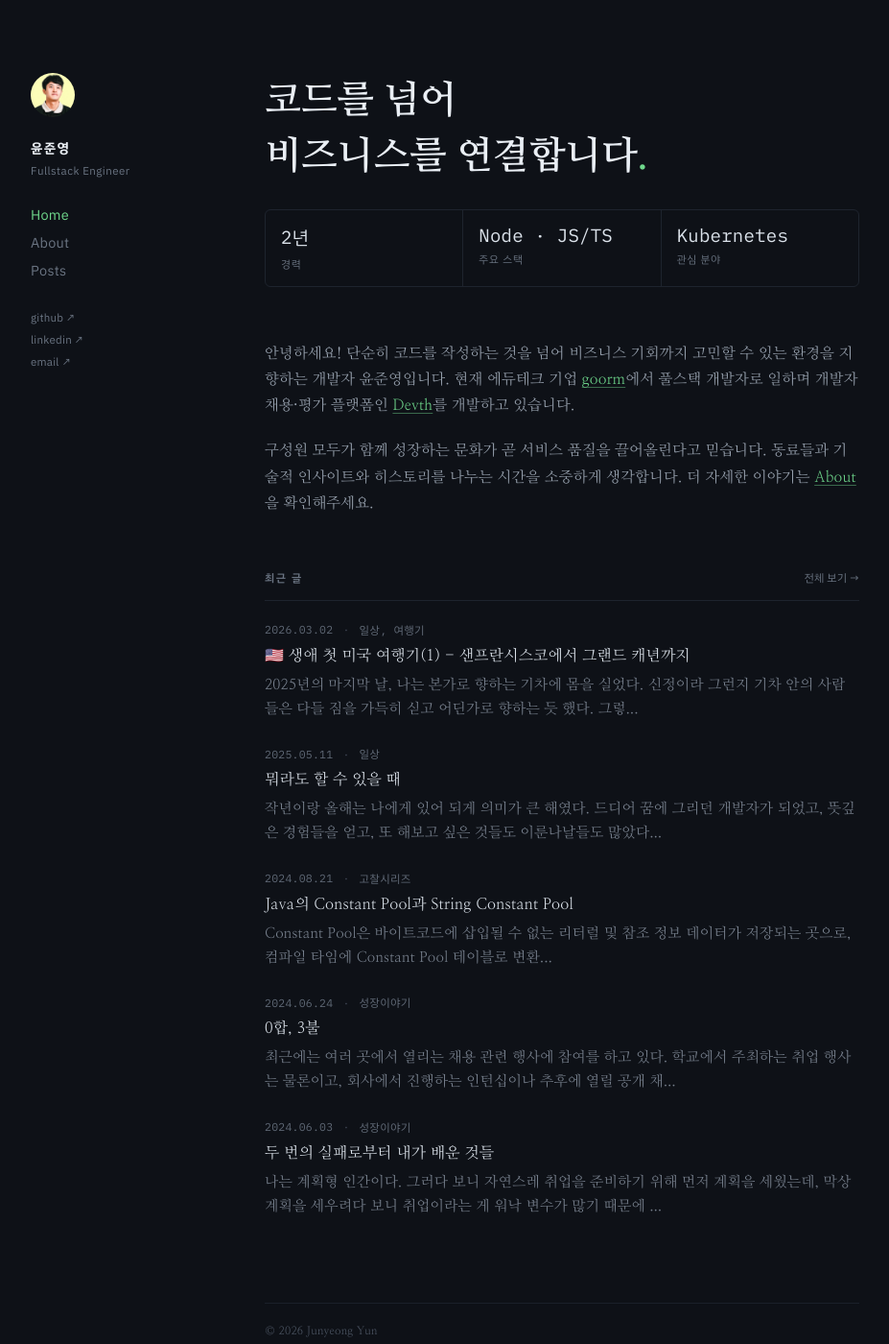
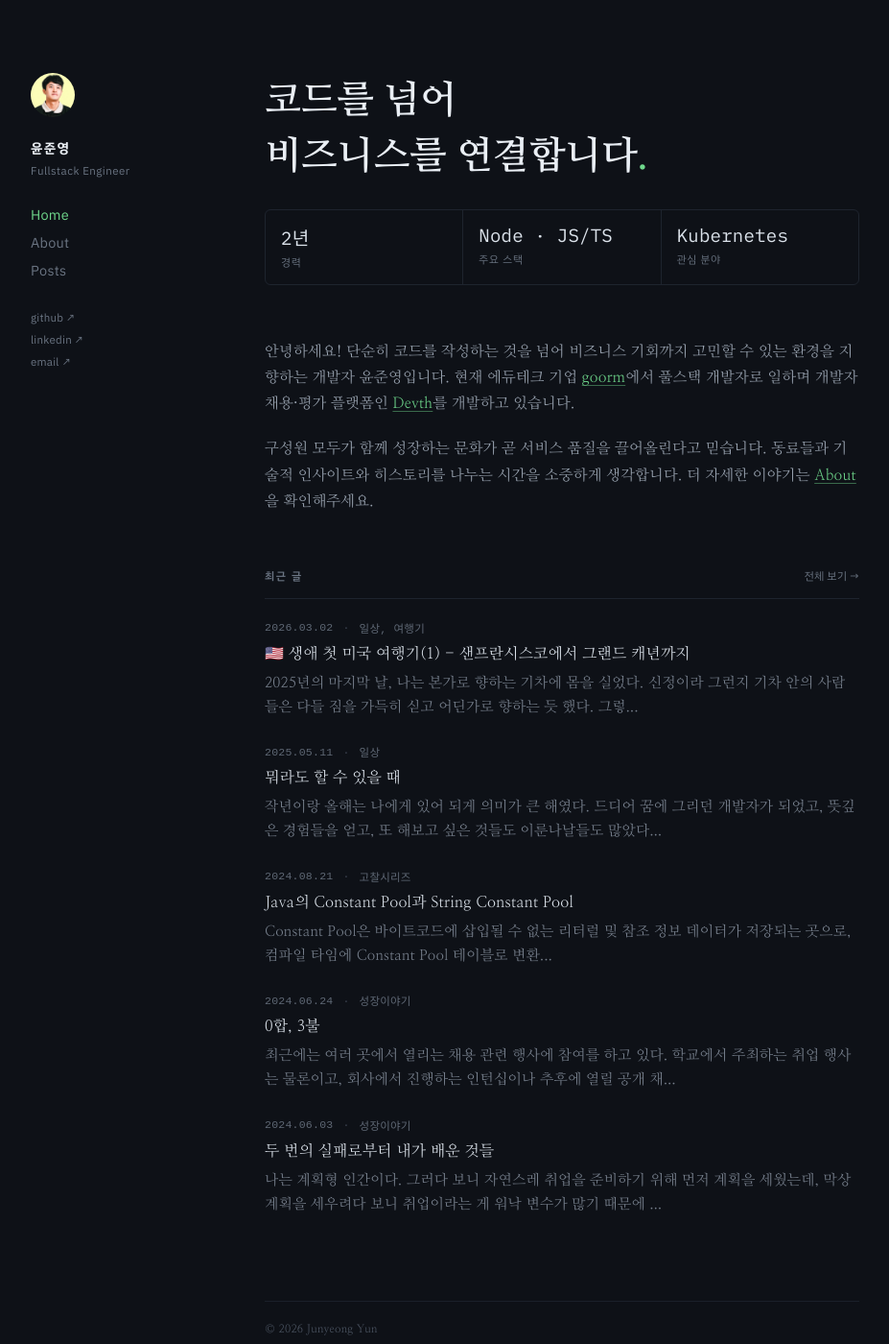
Before and after one commit to ypjun100/v2.junyeong.dev, a Jekyll site: the page built from index.html, in a window 1280 px wide and 1400 px high. Shown: the whole window at 96% size, without its empty margins (138-1065 px from the left). Built offline with Jekyll 4.4.1, drawn with Linux system fonts in a browser that asks for light colours.

Commit message:
fix: stop splitting meta rows across two typefaces
IBM Plex Mono has no Hangul and IBM Plex ships no Mono Korean, so pairing it
with a Hangul fallback breaks a single row in two -- figures in one face, 분 소요
and category names in another. Rows that mix the two now hand the whole line to
the system mono and stay internally consistent. Dates and code blocks, which
carry no Hangul, keep IBM Plex Mono.

That retires --font-mono-ko: the stat value no longer asks for the UI face, so
the subset stops collecting from intro__stat-value and drops the 년 glyph it was
carrying for nothing.

```diff
--- a/_sass/_about.scss
+++ b/_sass/_about.scss
@@ -45,7 +45,7 @@
 }
 
 .career__period {
-  font-family: var(--font-mono);
+  font-family: var(--font-mono-mixed);
   font-size: 11.5px;
   color: var(--muted-dim);
 }
--- a/_sass/_home.scss
+++ b/_sass/_home.scss
@@ -51,7 +51,7 @@
 }
 
 .intro__stat-value {
-  font-family: var(--font-mono-ko);
+  font-family: var(--font-mono);
   font-size: 19px;
   color: var(--text-mid);
 }
@@ -105,7 +105,7 @@
   gap: 10px;
   align-items: center;
   flex-wrap: wrap;
-  font-family: var(--font-mono);
+  font-family: var(--font-mono-mixed);
   font-size: 11.5px;
   color: var(--muted-dim);
 }
--- a/_sass/_post.scss
+++ b/_sass/_post.scss
@@ -39,7 +39,7 @@
   display: flex;
   gap: 10px;
   flex-wrap: wrap;
-  font-family: var(--font-mono);
+  font-family: var(--font-mono-mixed);
   font-size: 11.5px;
   color: var(--muted-dim);
 }
--- a/_sass/_tokens.scss
+++ b/_sass/_tokens.scss
@@ -49,10 +49,13 @@
   // Titles and headings share the body face. Nanum Myeongjo ships 400 and 700
   // only, so the heaviest heading is 700 rather than the 900 of the mockup.
   --font-post-title: "Nanum Myeongjo", AppleMyungjo, Batang, serif;
+  // IBM Plex Mono has no Hangul and there is no Plex Mono Korean, so the few
+  // Korean words that sit in mono rows -- 분 소요, category and tag names --
+  // fall through to whatever monospace face the reader's system provides.
   --font-mono: "IBM Plex Mono", monospace;
-  // IBM Plex Mono carries no Hangul. Where a mono figure sits next to a Korean
-  // unit, this stack keeps the digits monospaced and hands the Hangul to the UI
-  // face instead of whatever monospace font the system happens to pick.
-  --font-mono-ko: "IBM Plex Mono", "IBM Plex Sans KR", "Apple SD Gothic Neo", "Malgun Gothic", sans-serif;
+  // Rows that put figures next to Korean. Pairing IBM Plex Mono with a Hangul
+  // fallback splits one line across two faces, so these hand the whole row to
+  // the system mono and stay internally consistent instead.
+  --font-mono-mixed: monospace;
   --tracking: 0.015em;
 }
--- a/script/build-fonts.py
+++ b/script/build-fonts.py
@@ -62,7 +62,6 @@
     r'class="section-label[^"]*"[^>]*>(.*?)<',
     r'class="section-head__more"[^>]*>(.*?)<',
     r'class="intro__stat-label"[^>]*>(.*?)<',
-    r'class="intro__stat-value"[^>]*>(.*?)<',
     r'class="chip"[^>]*>(.*?)<',
 ]
 UI_SEARCH_FILES = ["_includes/*.html", "_layouts/*.html", "index.html", "about.html", "posts.html"]
```
Also changed, not shown: docs/specs/v2-site/02-PLAN.md (+4 -2 lines), assets/fonts/ibm-plex-sans-kr-400.woff2, assets/fonts/ibm-plex-sans-kr-600.woff2, assets/fonts/ibm-plex-sans-kr-700.woff2.
